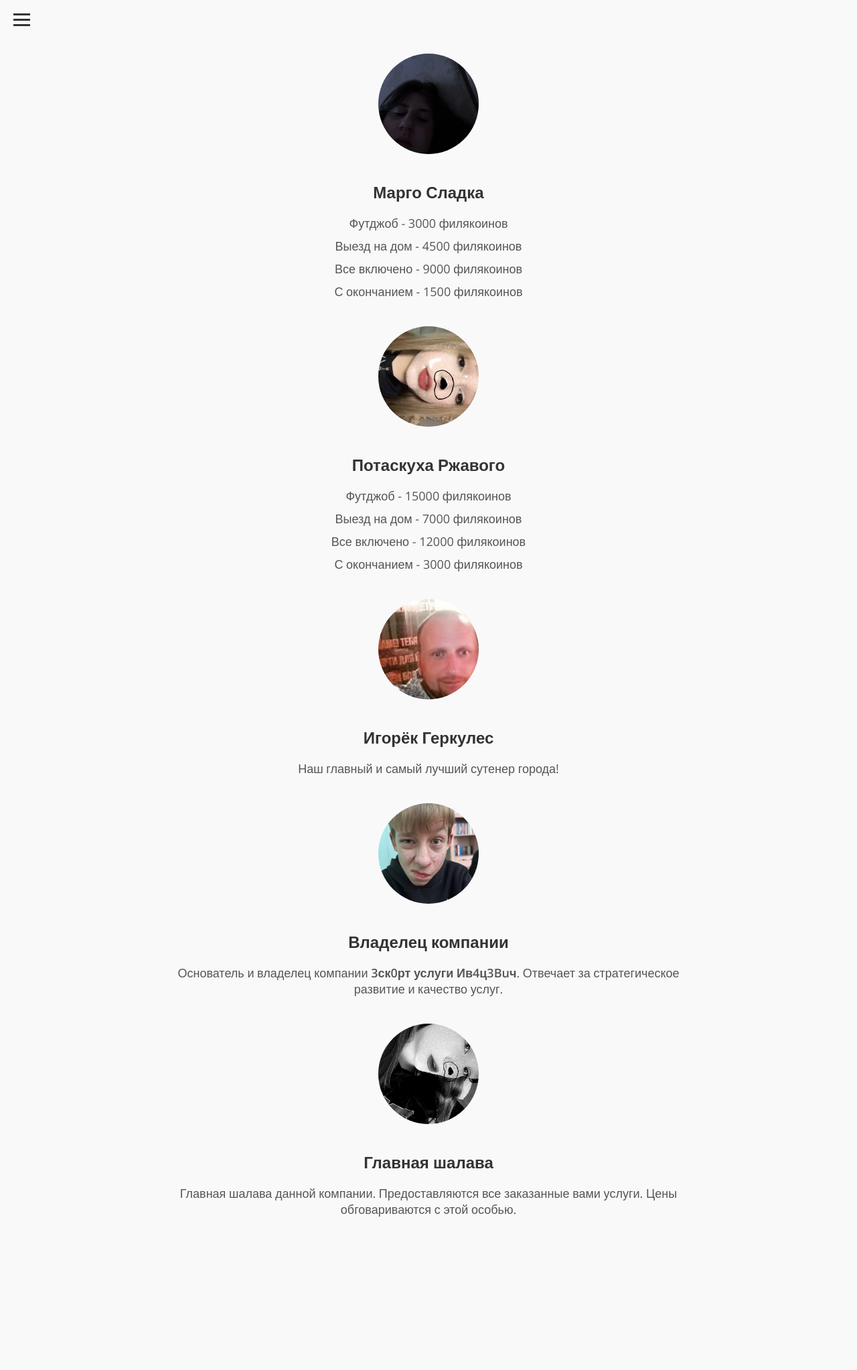
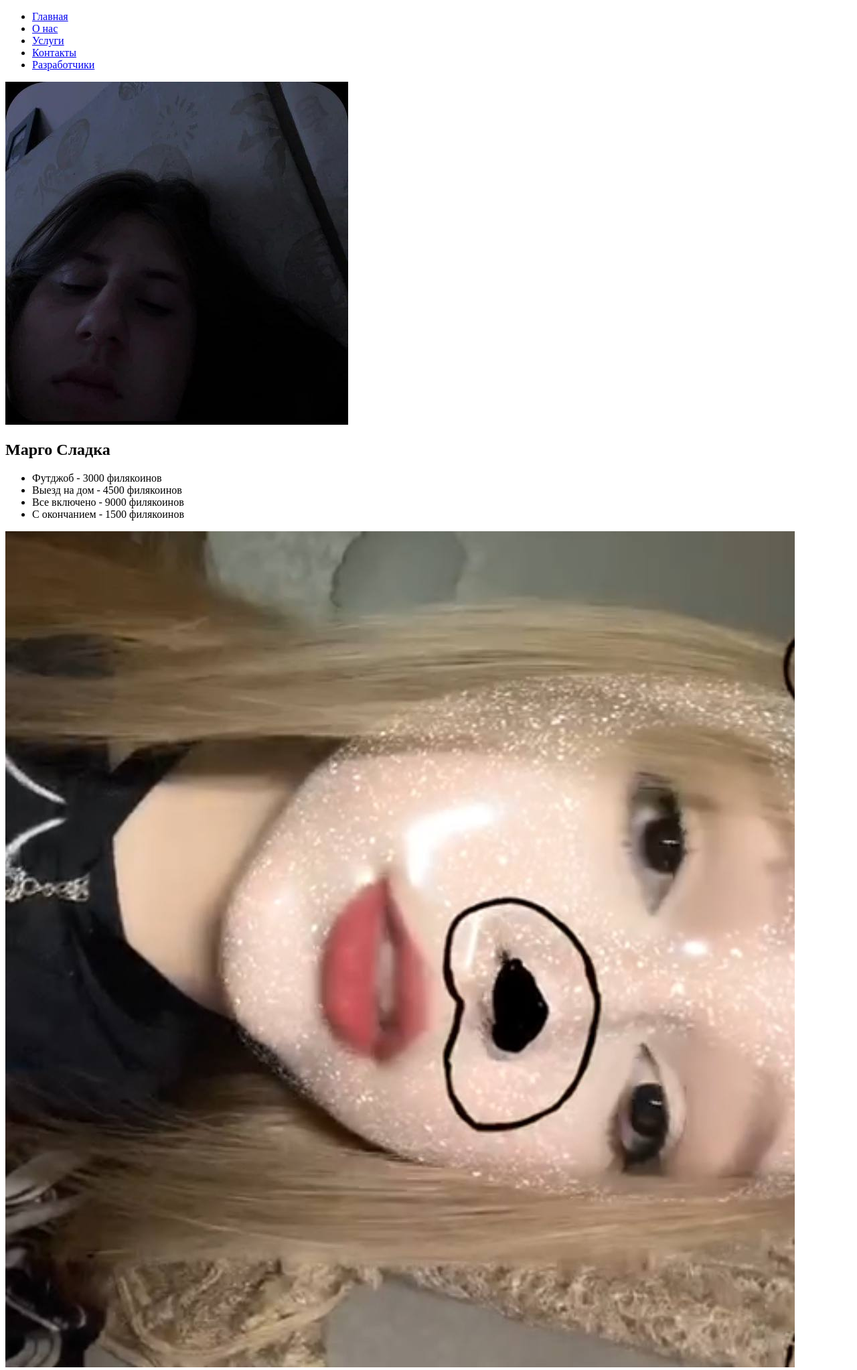
Before and after one commit to mot9lXVII/escortmargo, a Flask app: page /contacts in a window 1280 px wide. Shown: the top 2045 px of the page at 67% size. Before the commit the page ends 1816 px from the top, so only its background shows below. Run offline with Flask 3, Linux system fonts and the light colour scheme.

Commit message:
Update styles.css

```diff
--- a/static/styles.css
+++ b/static/styles.css
@@ -1,162 +1,3 @@
-/* Общие стили */
-body {
-    margin: 0;
-    padding: 0;
-    font-family: 'Open Sans', sans-serif;
-    background-color: #f9f9f9;
-    display: flex;
-    min-height: 100vh;
-    color: #333;
-    overflow-x: hidden;
-}
-
-/* Кнопка для открытия меню */
-.menu-toggle {
-    position: fixed;
-    top: 20px;
-    left: 20px;
-    cursor: pointer;
-    z-index: 1000;
-    display: flex;
-    flex-direction: column;
-    gap: 5px;
-}
-
-.menu-toggle .bar {
-    width: 25px;
-    height: 3px;
-    background-color: #333;
-    transition: transform 0.3s ease, opacity 0.3s ease;
-}
-
-/* Боковое меню */
-.sidebar {
-    width: 200px;
-    background-color: #333;
-    color: white;
-    padding: 20px;
-    height: 100vh;
-    box-shadow: 2px 0 5px rgba(0, 0, 0, 0.1);
-    position: fixed;
-    top: 0;
-    left: -250px;
-    transition: left 0.3s ease;
-    z-index: 999;
-}
-
-.sidebar.active {
-    left: 0;
-}
-
-/* Кнопка для закрытия меню */
-.close-menu {
-    position: absolute;
-    top: 20px;
-    right: 20px;
-    cursor: pointer;
-    width: 25px;
-    height: 25px;
-    display: flex;
-    flex-direction: column;
-    justify-content: center;
-    align-items: center;
-}
-
-.close-menu .bar {
-    width: 25px;
-    height: 3px;
-    background-color: white;
-    position: absolute;
-}
-
-.close-menu .bar:first-child {
-    transform: rotate(45deg);
-}
-
-.close-menu .bar:last-child {
-    transform: rotate(-45deg);
-}
-
-/* Список меню */
-.sidebar ul {
-    list-style-type: none;
-    padding: 0;
-    margin-top: 60px;
-}
-
-.sidebar ul li {
-    margin: 20px 0;
-}
-
-.sidebar ul li a {
-    color: white;
-    text-decoration: none;
-    font-size: 18px;
-    transition: color 0.3s ease;
-}
-
-.sidebar ul li a:hover {
-    color: #f39c12;
-}
-
-/* Основной контент */
-.content {
-    flex: 1;
-    padding: 40px;
-    margin-left: 0;
-    text-align: center;
-    max-width: 800px;
-    margin: 0 auto;
-    padding-top: 80px;
-}
-
-/* Стили для фотографии */
-.contact-photo {
-    width: 150px;
-    height: 150px;
-    border-radius: 50%;
-    object-fit: cover;
-    margin-bottom: 15px;
-    transition: transform 0.3s ease;
-}
-
-.contact-photo:hover {
-    transform: scale(1.05);
-}
-
-/* Стили для текста под фото */
-.contact-info {
-    text-align: center;
-    margin-bottom: 40px;
-}
-
-.contact-info h2 {
-    font-size: 24px;
-    color: #333;
-    margin-bottom: 10px;
-}
-
-.subtitle {
-    font-size: 18px;
-    color: #555;
-}
-
-.price-list {
-    list-style-type: none;
-    padding: 0;
-    font-size: 18px;
-    color: #555;
-}
-
-.price-list li {
-    margin: 10px 0;
-}
-
-.price-list li strong {
-    color: #f39c12;
-    font-weight: 600;
-}
-
 /* Стили для страницы разработчиков */
 .developers-title {
     text-align: center;
```
Also changed, not shown: other parts of static/styles.css (+14 -39 lines).
